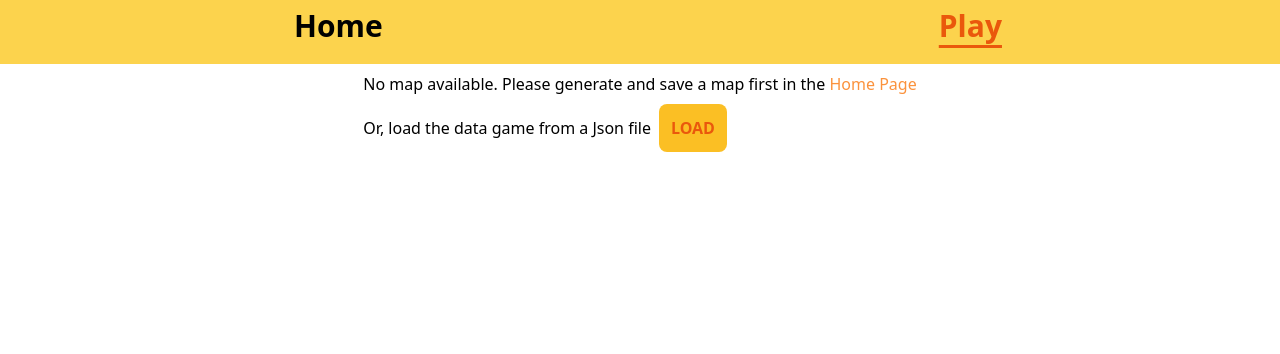
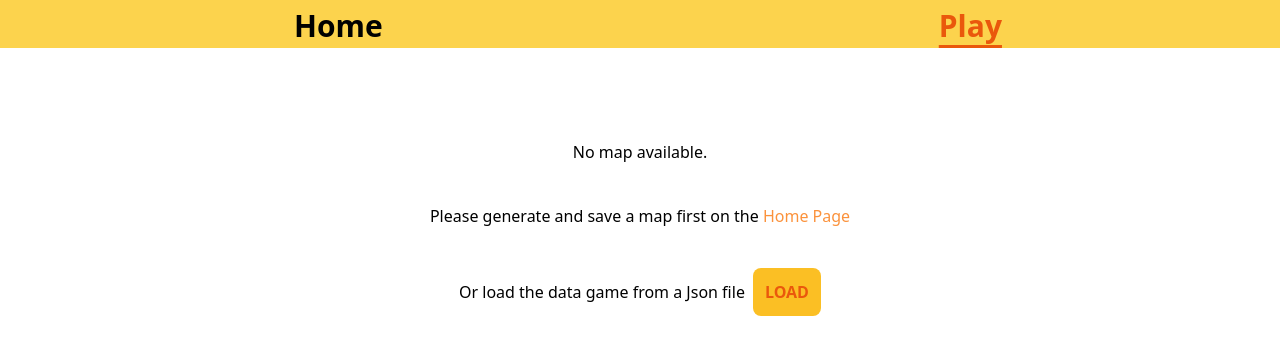
Before and after one commit to ranran2121/pokemon-game, a React (Create React App) app: page /play in a window 1280 px wide. Shown: the top 354 px of the page. Built offline with nearby package versions, Linux system fonts and the light colour scheme.

Commit message:
change style and copies

```diff
--- a/src/components/Navbar.tsx
+++ b/src/components/Navbar.tsx
@@ -3,7 +3,7 @@ import { NavLink } from "react-router-dom";
 
 function Navbar() {
   return (
-    <nav className="w-full bg-amber-300 h-16 py-2">
+    <nav className="w-full bg-amber-300 h-12 py-2">
       <ul className="md:ml-4 text-md md:text-2xl lg:text-3xl font-semibold flex flex-row justify-around text-color4">
         <li>
           <NavLink
--- a/src/routes/PlayPage.tsx
+++ b/src/routes/PlayPage.tsx
@@ -330,18 +330,20 @@ const PlayPage = () => {
             </div>
           </>
         ) : (
-          <div>
-            <p>
-              No map available. Please generate and save a map first in the{" "}
+          <div className="my-16 text-center">
+            <p className="py-5"> No map available.</p>
+            <p className="py-5">
+              Please generate and save a map first on the{" "}
               <NavLink to="/" className="capitalize text-orange-400">
-                home page
+                Home page
               </NavLink>
             </p>
-            <div className="flex items-center gap-2 mt-2">
-              <p>Or, load the data game from a Json file</p>
+
+            <p className="py-5">
+              Or load the data game from a Json file
               <button
                 onClick={() => fileInputRef.current?.click()}
-                className="button"
+                className="button ml-2"
               >
                 load
               </button>
@@ -350,9 +352,9 @@ const PlayPage = () => {
                 accept="application/json"
                 ref={fileInputRef}
                 onChange={load}
-                style={{ display: "none" }}
+                className="hidden"
               />
-            </div>
+            </p>
           </div>
         )}
       </div>
```
